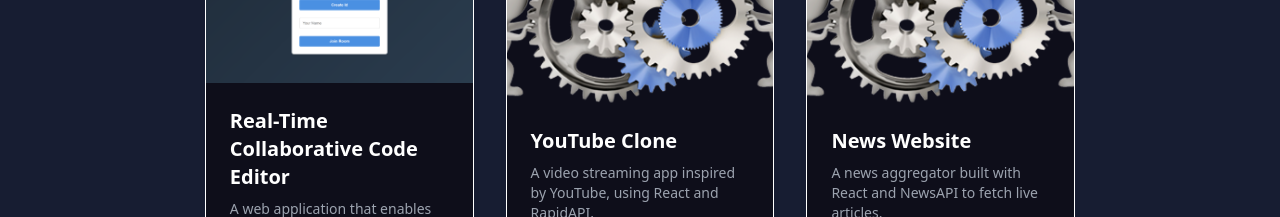
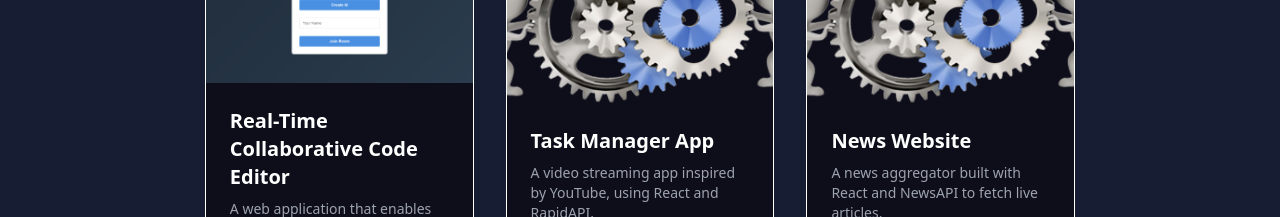
Before and after one commit to amankumar-source/portfolio, a React (Vite) app: page / in a window 1280 px wide. Shown: the part 2000-2217 px from the top of the page. Built offline with nearby package versions, Linux system fonts and the light colour scheme.

Commit message:
Update Projects.jsx

```diff
--- a/src/components/Navbar/Projects/Projects.jsx
+++ b/src/components/Navbar/Projects/Projects.jsx
@@ -22,7 +22,7 @@
     image: blogImg,
   },
   {
-    title: "YouTube Clone",
+    title: "Task Manager App",
     description:
       "A video streaming app inspired by YouTube, using React and RapidAPI.",
     tags: ["React", "RapidAPI", "Tailwind", "VideoJS"],
```
